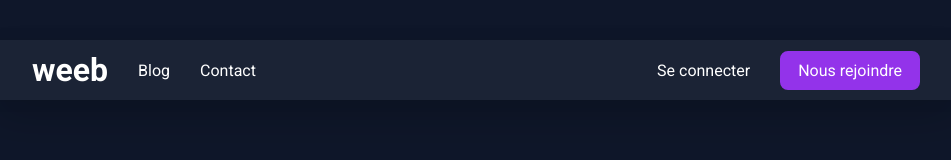
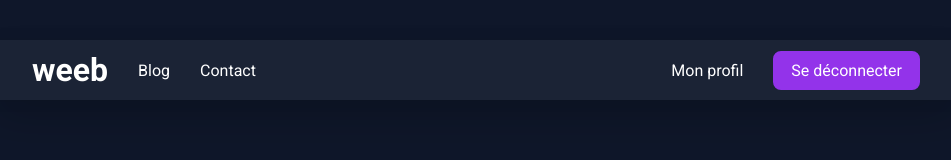
Before and after one commit to zeroualm/weeb_mathis_zeroual, a React (Vite) app: page /login in a window 1280 px wide. Shown: the top 160 px of the page, without its empty margins (164-1115 px from the left). Built offline with nearby package versions, Linux system fonts and the light colour scheme.

Commit message:
hotfix: utilisation du AuthProvider dans le Header

```diff
--- a/src/components/Nav/Header.jsx
+++ b/src/components/Nav/Header.jsx
@@ -10,10 +10,6 @@ const Header = () => {
     const isLogged = useAuth();
 
     const [isMenuOpen, setIsMenuOpen] = useState(false);
-
-    const token = sessionStorage.getItem("access");
-
-    console.log("Token dans Header:", token); // Debug: Affiche le token dans la console
 
     const toggleMenu = () => {
         setIsMenuOpen(!isMenuOpen);
@@ -28,7 +24,7 @@ const Header = () => {
             </div>
 
             <div>
-                {token ? (
+                {isLogged ? (
                     <>
                         <Link to="/profile" className="header-link">Mon profil</Link>
                         <Button variant="primary" className="header-link"><Link to="/logout">Se déconnecter</Link></Button>
```
